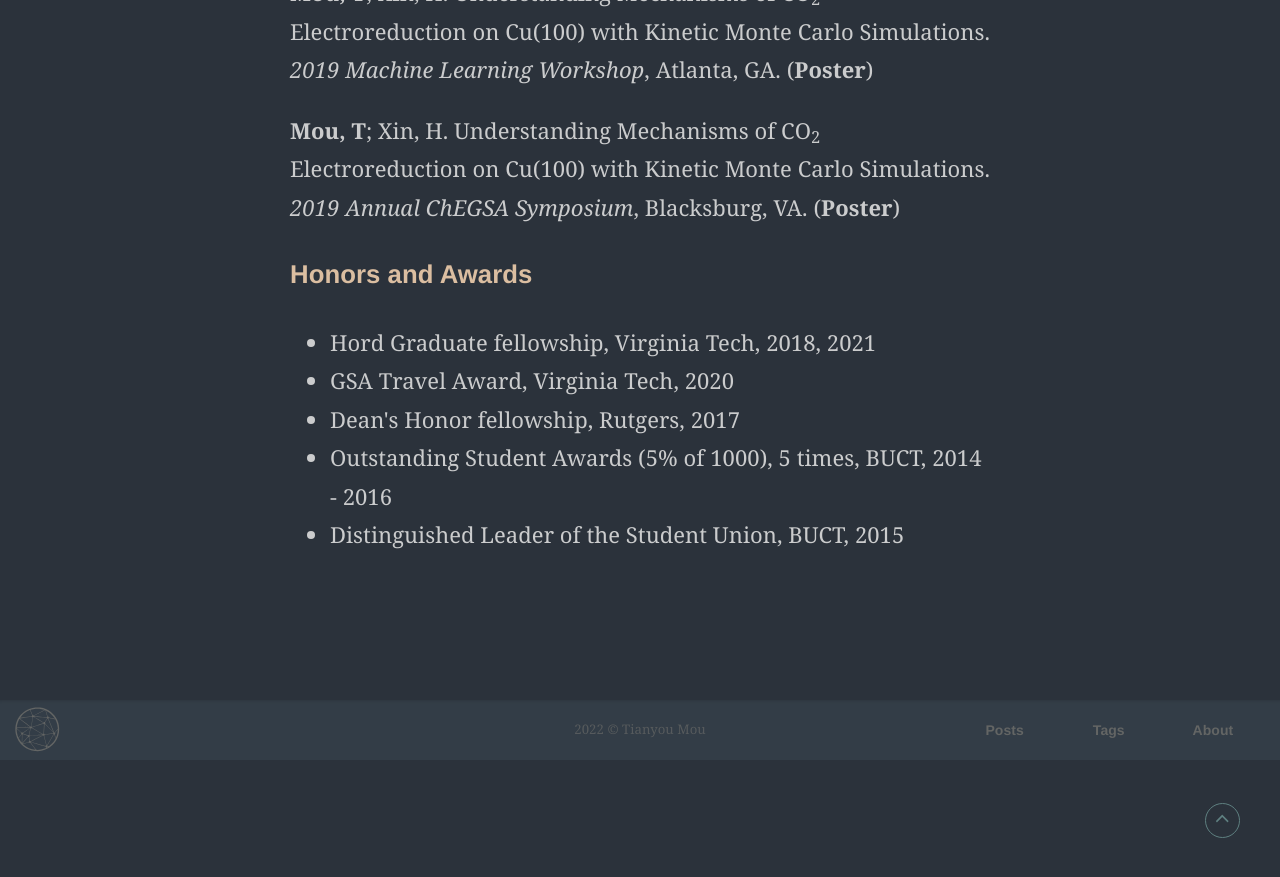
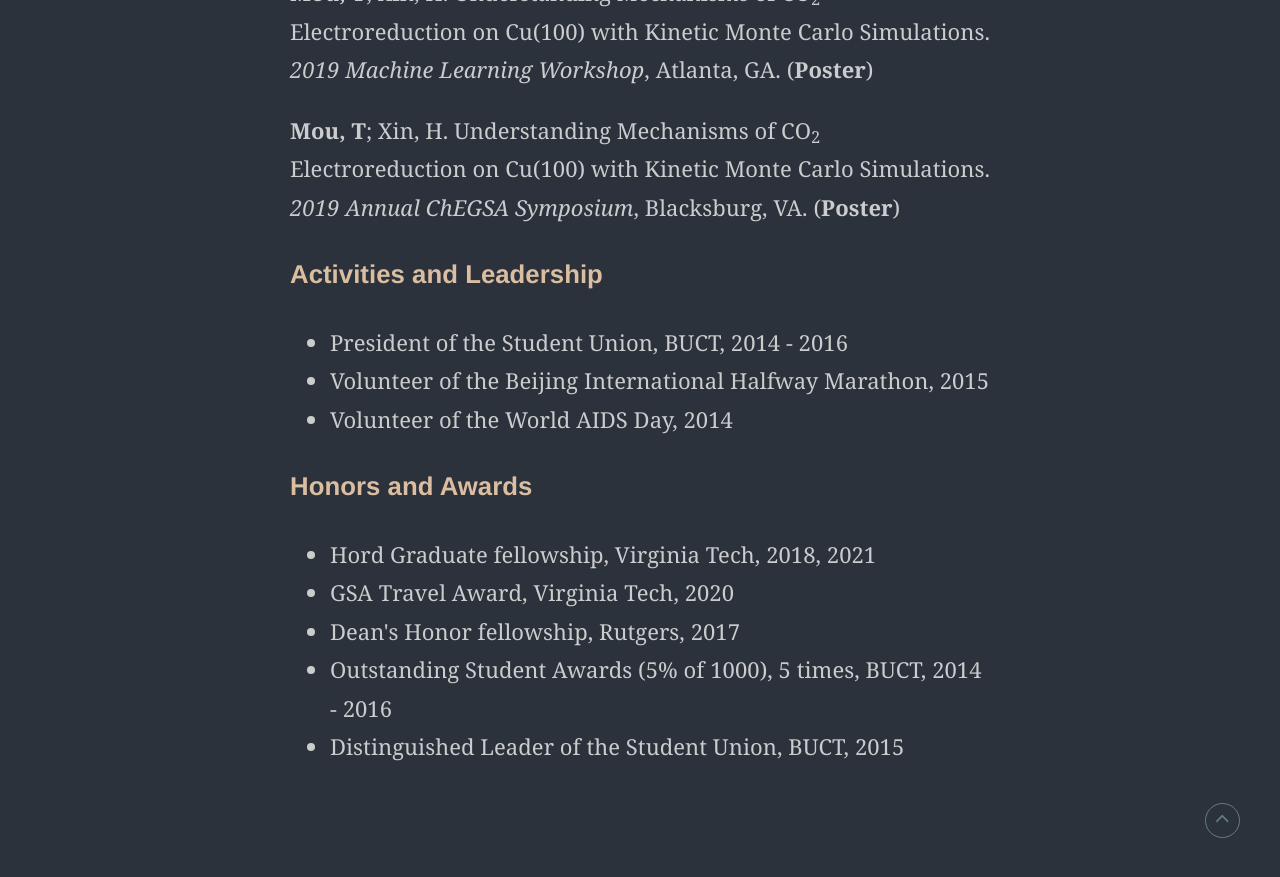
Before and after one commit to mutianyou2013/mutianyou2013.github.io, a Jekyll site: the page built from _pages/about.html, in a window 1280 px wide and 900 px high, scrolled down 5442 px. Shown: the top 877 px of the window. Built offline with Jekyll 4.4.1, drawn with Linux system fonts in a browser that asks for light colours; some web fonts are replaced; before the commit the page ends 6202 px from its top, so only the background shows below that.

Commit message:
Update about.html

```diff
--- a/_pages/about.html
+++ b/_pages/about.html
@@ -97,6 +97,12 @@ permalink: about:output_ext
       <p><b>Mou, T</b>; Xin, H. Understanding Mechanisms of CO<sub>2</sub> Electroreduction on Cu(100) with Kinetic Monte Carlo Simulations. <i>2019 AiChE Annual Meeting</i>, Orlando, FL. (<b>Poster</b>) </p>
       <p><b>Mou, T</b>; Xin, H. Understanding Mechanisms of CO<sub>2</sub> Electroreduction on Cu(100) with Kinetic Monte Carlo Simulations. <i>2019 Machine Learning Workshop</i>, Atlanta, GA. (<b>Poster</b>) </p>
       <p><b>Mou, T</b>; Xin, H. Understanding Mechanisms of CO<sub>2</sub> Electroreduction on Cu(100) with Kinetic Monte Carlo Simulations. <i>2019 Annual ChEGSA Symposium</i>, Blacksburg, VA. (<b>Poster</b>) </p>
+      <h3>Activities and Leadership</h3>
+      <ul>
+	<li>President of the Student Union, BUCT, 2014 - 2016</li>
+	<li>Volunteer of the Beijing International Halfway Marathon, 2015</li>
+	<li>Volunteer of the World AIDS Day, 2014</li>
+      </ul>
       <h3>Honors and Awards</h3>
       <ul>
 	<li>Hord Graduate fellowship, Virginia Tech, 2018, 2021</li>
```
